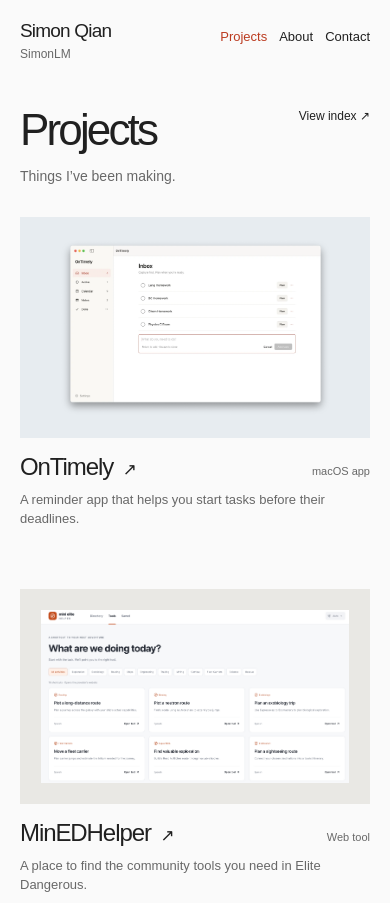
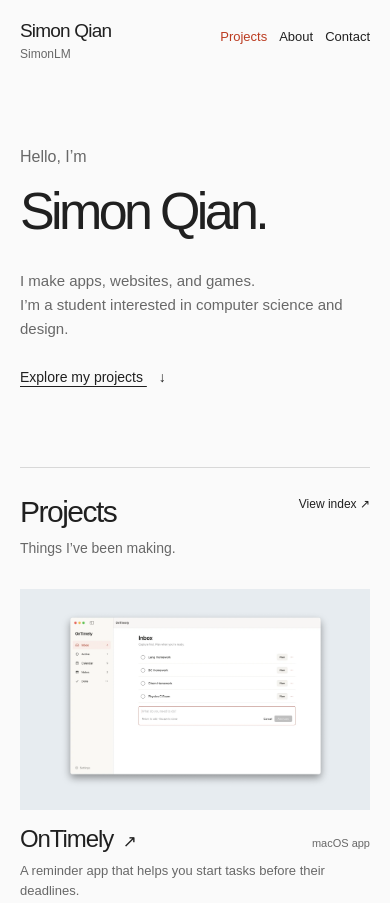
Before and after one commit to masalaempire/meweb, a plain HTML site: page index.html in a window 390 px wide. Shown: the top 903 px of the page. Drawn offline with Linux system fonts and the light colour scheme.

Commit message:
Add a personal landing section above the project gallery

```diff
--- a/index.html
+++ b/index.html
@@ -3,7 +3,7 @@
 <head>
 <meta charset="utf-8">
 <meta name="viewport" content="width=device-width, initial-scale=1">
-<title>Projects — Simon Qian</title>
+<title>Home — Simon Qian</title>
 <meta name="description" content="Apps, websites, and games by Simon Qian.">
 <meta name="theme-color" content="#fafafa">
 <link rel="icon" href="favicon.ico">
@@ -16,26 +16,27 @@
 <a class="name" href="index.html">Simon Qian<span>SimonLM</span></a>
 <p class="sidebar-note">Student.<br>Apps, websites &amp; games.</p>
 <nav aria-label="Main navigation">
-<a href="index.html" aria-current="page">Projects</a>
+<a href="index.html#projects" aria-current="page">Projects</a>
 <a href="about.html">About</a>
 <a href="contact.html">Contact</a>
 </nav>
 <a class="sidebar-email" href="mailto:simonlm@simonlm.one">Email <span aria-hidden="true">↗</span></a>
 </header>
-<main id="main" class="" tabindex="-1"><header class="work-heading"><div><h1>Projects</h1><p>Things I’ve been making.</p></div><a class="view-index" href="projects.html">View index <span aria-hidden="true">↗</span></a></header>
+<main id="main" class="" tabindex="-1"><section class="landing-intro" aria-labelledby="intro-title"><p class="intro-hello">Hello, I’m</p><h1 id="intro-title">Simon Qian.</h1><div class="intro-bottom"><a class="intro-link" href="#projects">Explore my projects <span aria-hidden="true">↓</span></a><p>I make apps, websites, and games.<br>I’m a student interested in computer science and design.</p></div></section>
+<header class="work-heading gallery-heading" id="projects" tabindex="-1"><div><h2>Projects</h2><p>Things I’ve been making.</p></div><a class="view-index" href="projects.html">View index <span aria-hidden="true">↗</span></a></header>
 <div class="selected-work"><article class="work work-ontimely" id="ontimely">
 <a class="project-image ontimely" href="projects/ontimely.html" aria-label="View OnTimely"><img src="assets/ontimely.webp" alt="OnTimely’s Inbox, with tasks and a Plan action beside each one." width="1500" height="983" fetchpriority="high" decoding="async"></a>
-<div class="project-caption"><h2><a href="projects/ontimely.html">OnTimely <span aria-hidden="true">↗</span></a></h2><span>macOS app</span></div>
+<div class="project-caption"><h3><a href="projects/ontimely.html">OnTimely <span aria-hidden="true">↗</span></a></h3><span>macOS app</span></div>
 <p class="project-summary">A reminder app that helps you start tasks before their deadlines.</p>
 </article>
 <article class="work work-minedhelper" id="minedhelper">
 <a class="project-image minedhelper" href="projects/minedhelper.html" aria-label="View MinEDHelper"><img src="assets/minedhelper.png" alt="MinEDHelper’s Tools page with shortcuts grouped by activities in Elite Dangerous." width="2844" height="1602" loading="lazy" decoding="async"></a>
-<div class="project-caption"><h2><a href="projects/minedhelper.html">MinEDHelper <span aria-hidden="true">↗</span></a></h2><span>Web tool</span></div>
+<div class="project-caption"><h3><a href="projects/minedhelper.html">MinEDHelper <span aria-hidden="true">↗</span></a></h3><span>Web tool</span></div>
 <p class="project-summary">A place to find the community tools you need in Elite Dangerous.</p>
 </article>
 <article class="work work-howlong" id="howlong">
 <a class="project-image howlong" href="projects/howlong.html" aria-label="View HowLong"><img src="assets/howlong.png" alt="HowLong asking how long a Space Shuttle launch took to reach orbit, with controls for a duration estimate." width="2682" height="1828" loading="lazy" decoding="async"></a>
-<div class="project-caption"><h2><a href="projects/howlong.html">HowLong <span aria-hidden="true">↗</span></a></h2><span>Browser game</span></div>
+<div class="project-caption"><h3><a href="projects/howlong.html">HowLong <span aria-hidden="true">↗</span></a></h3><span>Browser game</span></div>
 <p class="project-summary">A guessing game about how long things take.</p>
 </article></div>
 <section class="other-work" aria-labelledby="other-heading"><div class="section-heading"><h2 id="other-heading">Other work</h2><a href="https://github.com/masalaempire">Ongoing projects on GitHub <span aria-hidden="true">↗</span></a></div><ul class="project-index"><li class="index-row"><a class="index-link" href="https://masalaempire.top/"><span class="index-name">Masala Empire<span class="index-description">The website for a community I helped build and served as its first president.</span></span><span class="index-category">Community website</span><span class="index-arrow" aria-hidden="true">↗</span></a></li>
--- a/styles.css
+++ b/styles.css
@@ -15,8 +15,8 @@ a { color: inherit; text-decoration: none; text-underline-offset: 4px; text-deco
 a:hover { text-decoration: underline; }
 a:focus-visible { outline: 2px solid var(--accent); outline-offset: 6px; }
 main:focus { outline: none; }
-h1,h2,p,figure { margin: 0; }
-h1,h2 { font-weight: 500; }
+h1,h2,h3,p,figure { margin: 0; }
+h1,h2,h3 { font-weight: 500; }
 img { display: block; max-width: 100%; height: auto; }
 .skip-link { position: fixed; z-index: 10; top: 10px; left: 10px; padding: 10px 18px; background: var(--ink); color: white; transform: translateY(-180%); }
 .skip-link:focus { transform: none; }
@@ -49,8 +49,8 @@ h1 { font-size: clamp(46px, 5.8vw, 86px); line-height: 1.04; letter-spacing: -.0
 .project-image img { width: 100%; }
 a.project-image:hover { outline: 1px solid #aaa; outline-offset: 5px; }
 .project-caption { display: flex; justify-content: space-between; align-items: baseline; gap: 18px; margin-top: 18px; }
-.project-caption h2 { font-size: clamp(23px, 2.2vw, 31px); line-height: 1.15; letter-spacing: -.045em; }
-.project-caption h2 span { display: inline-block; font-size: .7em; margin-left: 4px; }
+.project-caption h3 { font-size: clamp(23px, 2.2vw, 31px); line-height: 1.15; letter-spacing: -.045em; }
+.project-caption h3 span { display: inline-block; font-size: .7em; margin-left: 4px; }
 .project-caption > span { flex-shrink: 0; font-size: 12px; color: var(--muted); }
 .project-summary { font-size: 14px; color: var(--muted); max-width: 440px; margin-top: 9px; }
 .section-heading { display: flex; align-items: baseline; justify-content: space-between; gap: 20px; margin-bottom: 24px; }
@@ -130,7 +130,7 @@ a.index-link:hover .index-name { color: var(--accent); }
  .work-minedhelper { grid-column: 1 / 12; margin-bottom: 60px; }
  .work-howlong { grid-column: 2 / -1; margin-bottom: 70px; }
  .project-caption { gap: 10px; margin-top: 15px; }
- .project-caption h2 { font-size: 24px; }
+ .project-caption h3 { font-size: 24px; }
  .project-caption > span { font-size: 11px; }
  .project-summary { font-size: 13px; }
  .small-about { margin-top: 65px; gap: 25px; }
@@ -161,3 +161,26 @@ a.index-link:hover .index-name { color: var(--accent); }
  .project-bottom { font-size: 12px; gap: 16px; }
 }
 @media (prefers-reduced-motion: reduce) { html { scroll-behavior: auto; } }
+
+/* A personal opening, followed directly by the work. */
+.landing-intro { min-height: clamp(400px, 65svh, 620px); display: flex; flex-direction: column; justify-content: center; padding: 32px 0 64px; }
+.intro-hello { font-size: 18px; margin-bottom: 16px; color: var(--muted); }
+.landing-intro h1 { font-size: clamp(58px, 8.6vw, 132px); letter-spacing: -.07em; line-height: 1.03; }
+.intro-bottom { display: flex; align-items: flex-end; justify-content: space-between; gap: 35px; margin-top: 44px; }
+.intro-bottom p { max-width: 340px; color: var(--muted); font-size: 16px; line-height: 1.6; }
+.intro-link { font-size: 14px; text-decoration: underline; flex-shrink: 0; }
+.intro-link span { display: inline-block; margin-left: 12px; }
+.gallery-heading { padding-top: 27px; border-top: 1px solid var(--line); }
+.gallery-heading:focus { outline: none; }
+.gallery-heading h2 { font-size: 36px; line-height: 1.1; letter-spacing: -.05em; }
+.gallery-heading p { margin-top: 10px; }
+@media (max-width: 1100px) {
+ .intro-bottom { flex-direction: column-reverse; align-items: flex-start; gap: 26px; margin-top: 30px; }
+}
+@media (max-width: 760px) {
+ .landing-intro { min-height: 360px; padding: 15px 0 55px; }
+ .landing-intro h1 { font-size: clamp(52px, 11vw, 82px); }
+ .intro-hello { font-size: 16px; }
+ .intro-bottom p { font-size: 15px; }
+ .gallery-heading h2 { font-size: 30px; }
+}
```
Also changed, not shown: about.html (+1 -1 lines), contact.html (+1 -1 lines), projects.html (+1 -1 lines), projects/howlong.html (+1 -1 lines), projects/minedhelper.html (+1 -1 lines), projects/ontimely.html (+1 -1 lines), scripts/build.mjs (+4 -3 lines).
